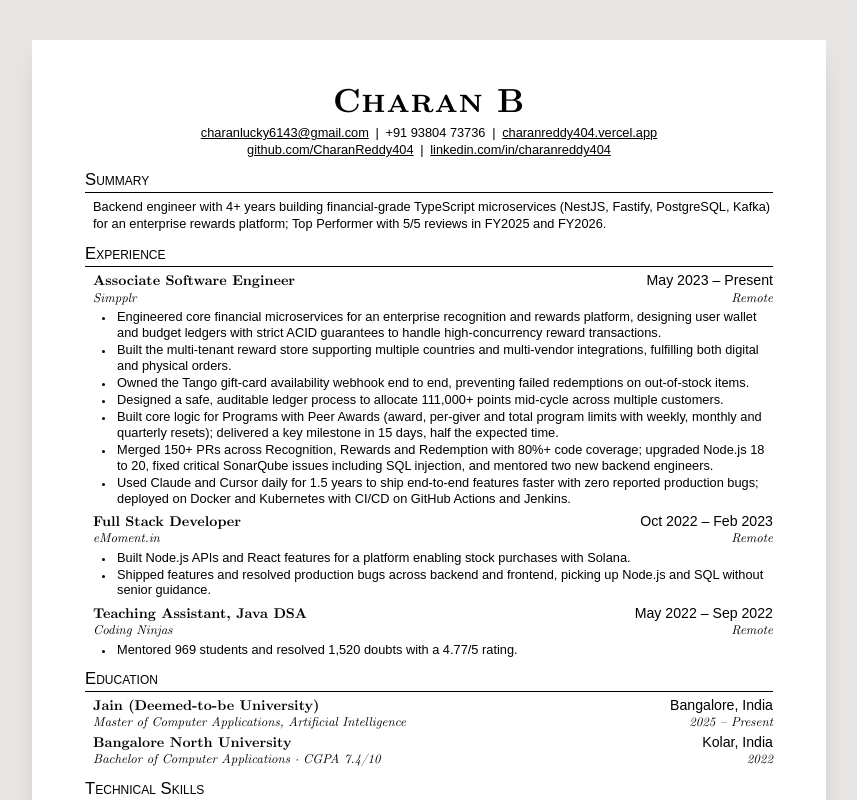
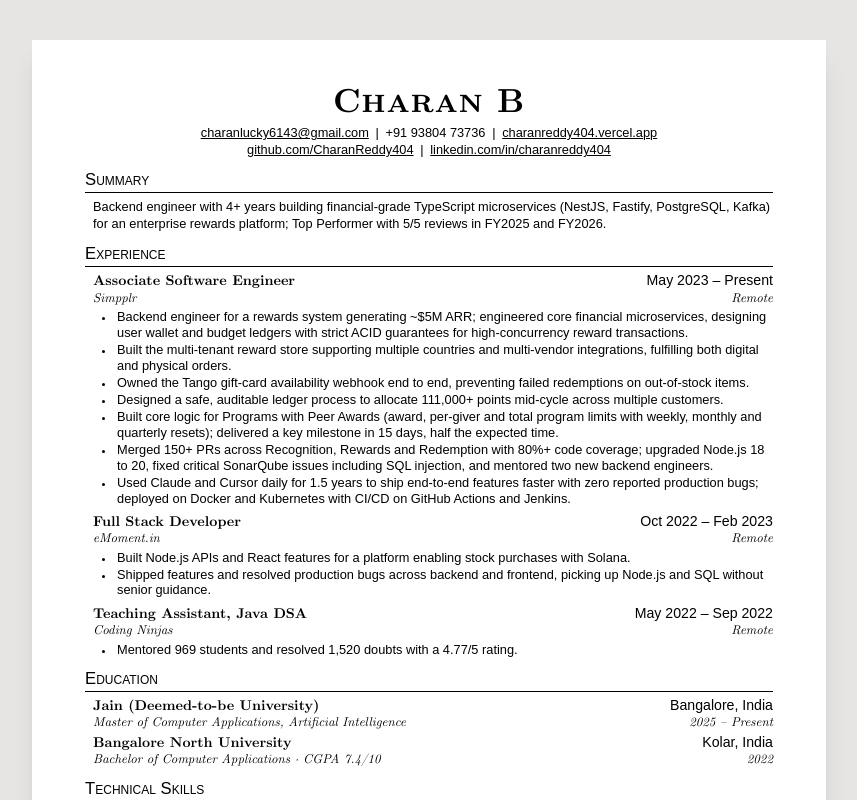
Before and after one commit to CharanReddy404/Portfolio, a Next.js app: page /resume in a window 1280 px wide. Shown: the top 800 px of the page, without its empty margins (211-1068 px from the left). Built offline with nearby package versions, Linux system fonts and the light colour scheme; a web font is replaced by a local one.

Commit message:
feat: add ~$5M ARR rewards system to resume

```diff
--- a/content/resume.ts
+++ b/content/resume.ts
@@ -25,7 +25,7 @@ export const resume = {
       when: 'May 2023 – Present',
       place: 'Remote',
       points: [
-        'Engineered core financial microservices for an enterprise recognition and rewards platform, designing user wallet and budget ledgers with strict ACID guarantees to handle high-concurrency reward transactions.',
+        'Backend engineer for a rewards system generating ~$5M ARR; engineered core financial microservices, designing user wallet and budget ledgers with strict ACID guarantees for high-concurrency reward transactions.',
         'Built the multi-tenant reward store supporting multiple countries and multi-vendor integrations, fulfilling both digital and physical orders.',
         'Owned the Tango gift-card availability webhook end to end, preventing failed redemptions on out-of-stock items.',
         'Designed a safe, auditable ledger process to allocate 111,000+ points mid-cycle across multiple customers.',
```
Also changed, not shown: 1 other file (tests, documents, lock files or other folders).
